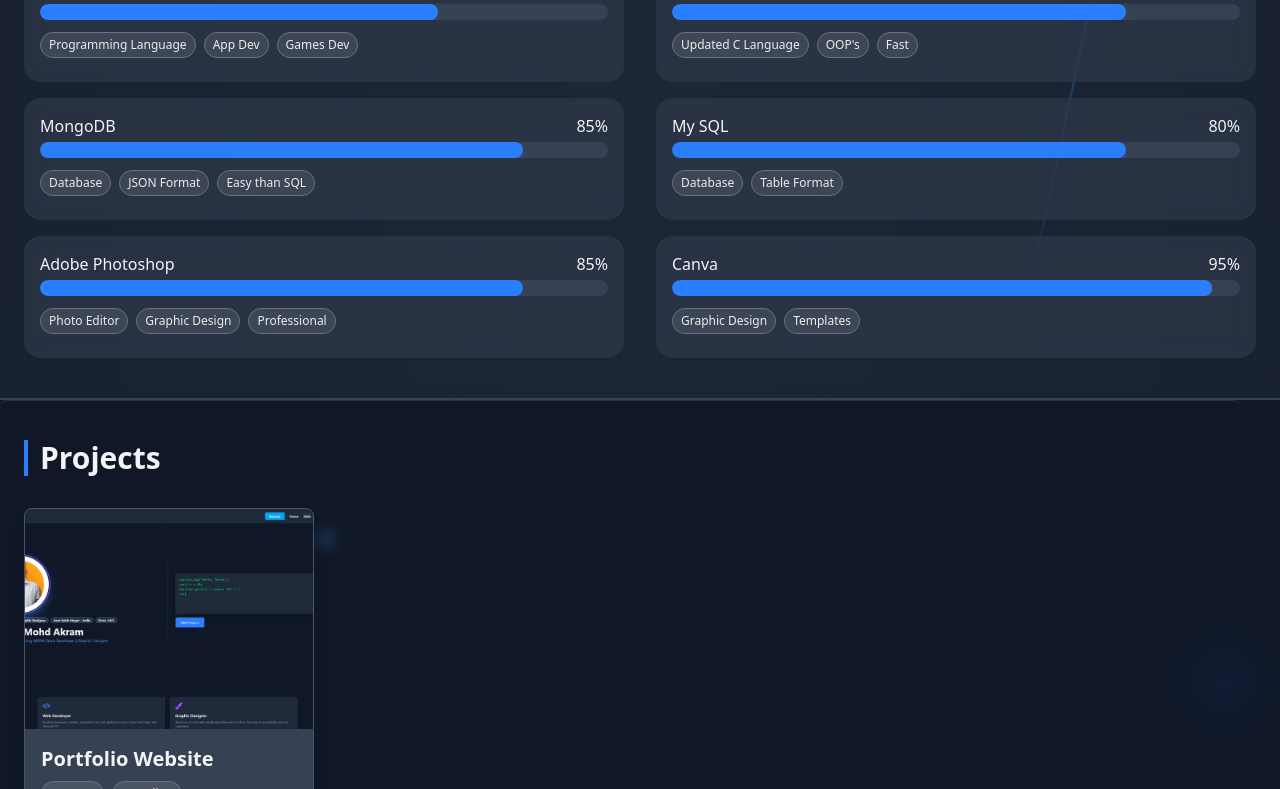
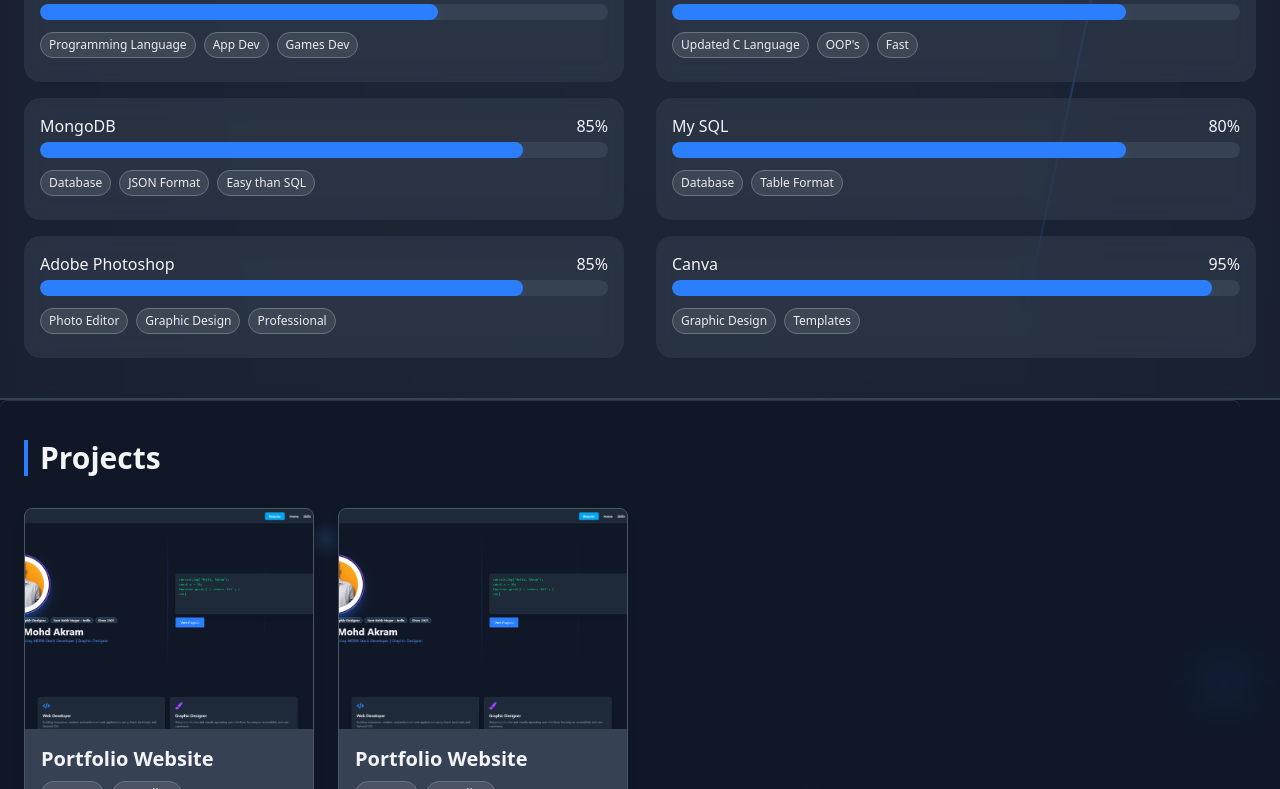
Before and after one commit to mr-akram07/portfolio, a React (Vite) app: page / in a window 1280 px wide. Shown: the part 2011-2800 px from the top of the page. Built offline with nearby package versions, Linux system fonts and the light colour scheme.

Commit message:
Updated Components

```diff
--- a/data.js
+++ b/data.js
@@ -45,6 +45,7 @@
 
 export const projects = [
   { title: "Portfolio Website", link: "", desc: "A personal portfolio built with React and Tailwind CSS.", image: "./test.png", tags: ["Resume", "Branding"], },
+  { title: "Portfolio Website", link: "", desc: "A personal portfolio built with React and Tailwind CSS.", image: "./test.png", tags: ["Resume", "Branding"], },
 
 ];
 
--- a/src/components/DesignSample.jsx
+++ b/src/components/DesignSample.jsx
@@ -16,9 +16,9 @@
       <div className="absolute top-1/2 right-0 w-8 h-8 bg-blue-500/20 blur-xl"></div>
 
       <h2 className="text-3xl font-bold mb-8 border-l-4 border-blue-500 pl-3 relative z-10">Design Samples</h2>
-      <div className="grid grid-cols-1 md:grid-cols-2 lg:grid-cols-4 gap-6 relative z-10" data-aos="zoom-in">
+      <div className="grid grid-cols-1 md:grid-cols-2 lg:grid-cols-4 gap-6 relative z-10">
         {samples.map((sample, idx) => (
-          <div key={idx}>
+          <div key={idx} data-aos="zoom-in">
             <DesignCard sample={sample} />
           </div>
         ))}
--- a/src/components/Expertise.jsx
+++ b/src/components/Expertise.jsx
@@ -20,7 +20,7 @@
                         });
 
                         return (
-                            <div key={i} ref={ref} className="hover:scale-101 bg-gray-700/50 p-4 rounded-2xl hover:border border-gray-300/30 backdrop-blur-md">
+                            <div key={i} ref={ref} className="hover:scale-101 bg-gray-700/50 p-4 rounded-2xl hover:border border-gray-300/30 backdrop-blur-md" data-aos="fade-up">
                                 <div className="flex justify-between mb-1 ">
                                     <span className="font-medium">{expert.name}</span>
                                     <span>{expert.percent}%</span>
--- a/src/components/Projects.jsx
+++ b/src/components/Projects.jsx
@@ -16,9 +16,9 @@
       <div className="absolute top-1/2 right-0 w-8 h-8 bg-blue-500/20 blur-xl"></div>
 
       <h2 className="text-3xl font-bold mb-8 border-l-4 border-blue-500 pl-3 relative z-10">Projects</h2>
-      <div className="grid grid-cols-1 md:grid-cols-2 lg:grid-cols-4 gap-6 relative z-10 " data-aos="fade-up">
+      <div className="grid grid-cols-1 md:grid-cols-2 lg:grid-cols-4 gap-6 relative z-10 ">
         {projects.map((project, idx) => (
-          <div key={idx}>
+          <div key={idx} data-aos="fade-up">
             <ProjectCard project={project} />
           </div>
         ))}
--- a/src/components/Skills.jsx
+++ b/src/components/Skills.jsx
@@ -28,6 +28,7 @@
               key={index}
               className="bg-gray-800 p-6 rounded-xl shadow-2xl border border-gray-700/70 hover:border-blue-500 transition duration-300 transform hover:scale-[1.02] flex flex-col justify-between"
               ref={ref}
+              data-aos="fade-up"
             >
               <div>  {/* Icon and Description Container */}
                 <div className={`text-4xl mb-4 ${skill.color}`}>
```
